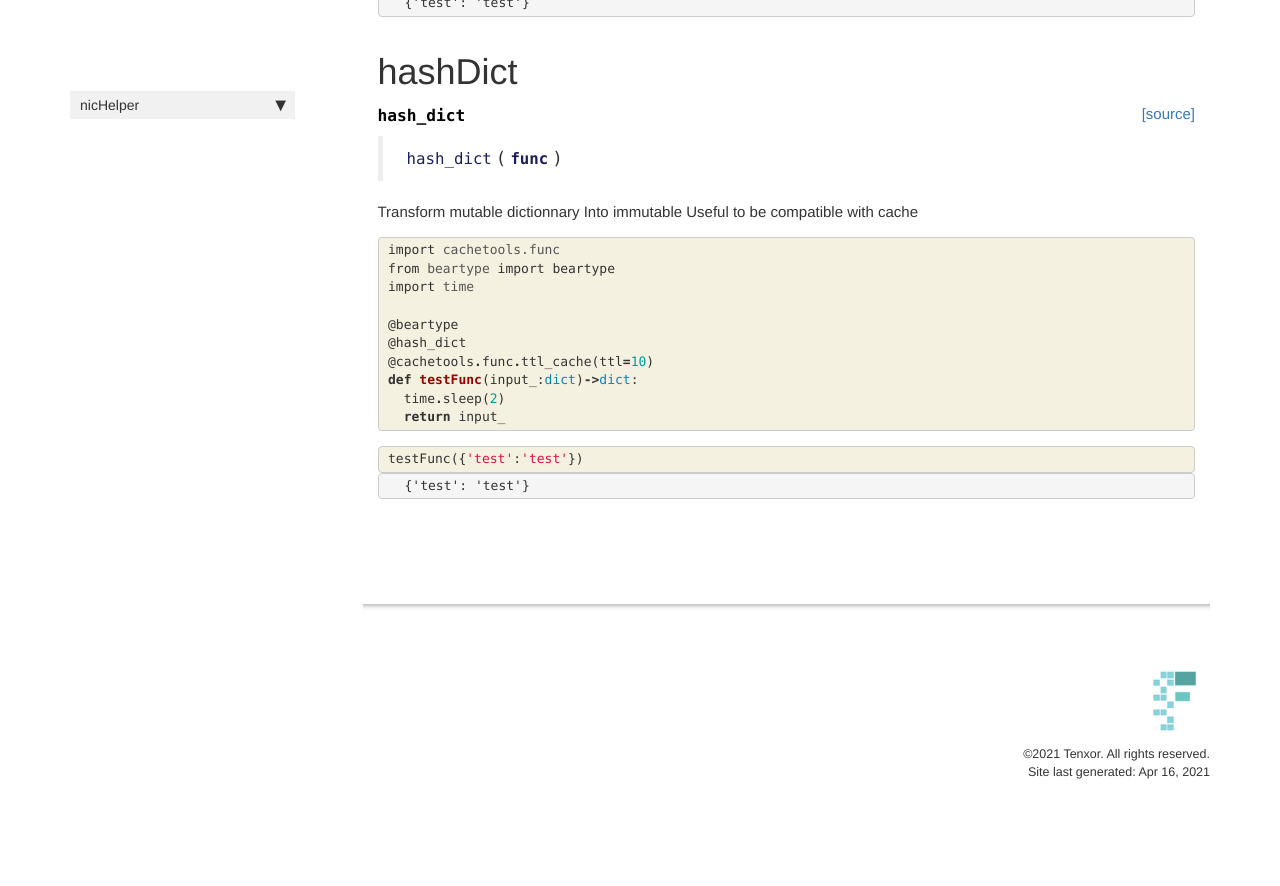
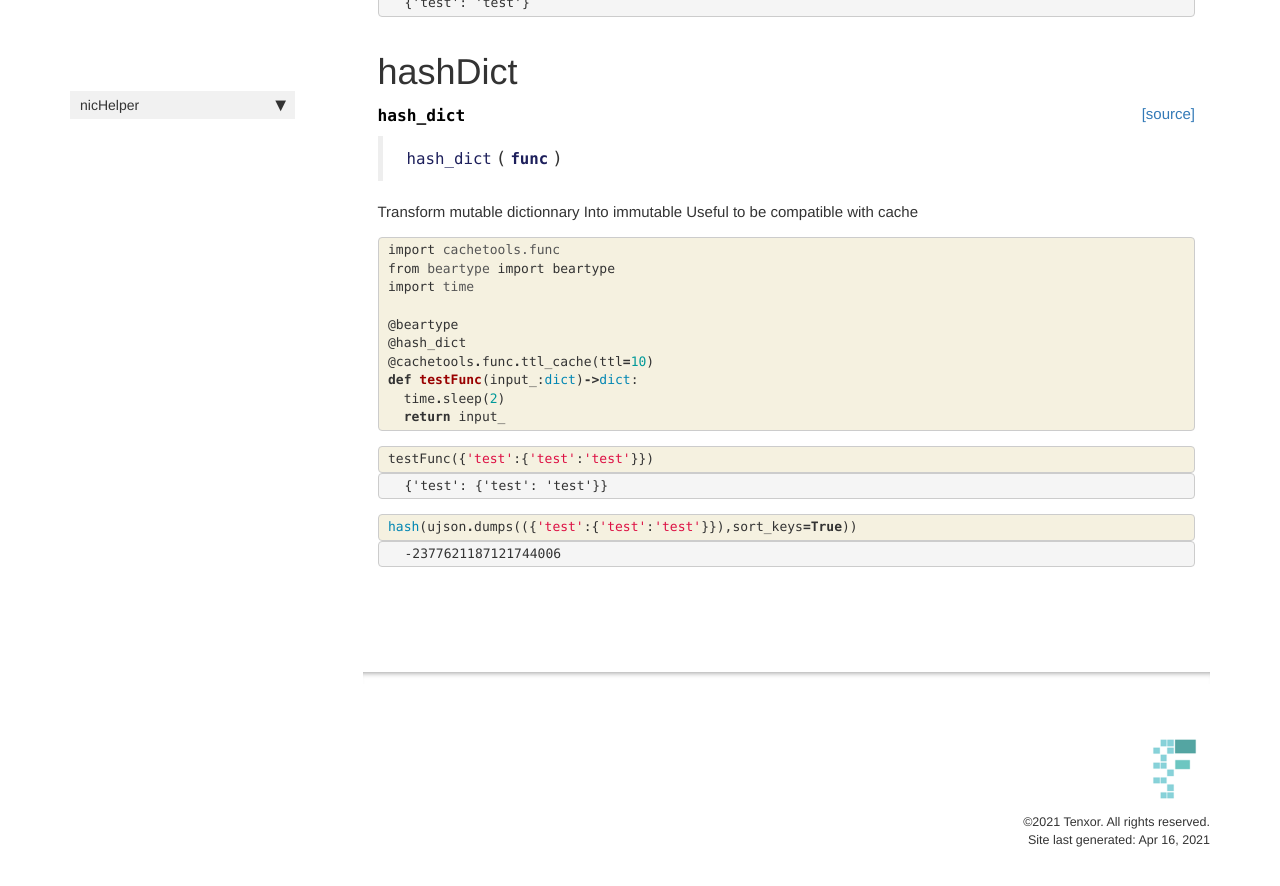
Before and after one commit to thanakijwanavit/nicHelper, a Jekyll site: the page built from docs/dictUtil.html, in a window 1280 px wide and 900 px high, scrolled down 3703 px. Shown: the top 886 px of the window. Built offline with Jekyll 4.4.1, drawn with Linux system fonts in a browser that asks for light colours; nearby versions of some CDN libraries; comment, search, counter and statistics services are not loaded; before the commit the page ends 4535 px from its top, so only the background shows below that; some of the changed text lies outside the part shown.

Commit message:
ujson sort_keys before hashing

```diff
--- a/docs/dictUtil.html
+++ b/docs/dictUtil.html
@@ -311,7 +311,7 @@ False
 
 
 <div class="output_markdown rendered_html output_subarea ">
-<h4 id="hashDict" class="doc_header"><code>hashDict</code><a href="https://github.com/thanakijwanavit/nicHelper/tree/master/nicHelper/dictUtil.py#L41" class="source_link" style="float:right">[source]</a></h4><blockquote><p><code>hashDict</code>(<strong><code>data</code></strong>:<code>dict</code>, <strong><code>hasher</code></strong>=<em><code>&lt;sha1 HASH object @ 0x7f4d842fff70&gt;</code></em>, <strong><code>encoder</code></strong>=<em><code>dumps</code></em>)</p>
+<h4 id="hashDict" class="doc_header"><code>hashDict</code><a href="https://github.com/thanakijwanavit/nicHelper/tree/master/nicHelper/dictUtil.py#L41" class="source_link" style="float:right">[source]</a></h4><blockquote><p><code>hashDict</code>(<strong><code>data</code></strong>:<code>dict</code>, <strong><code>hasher</code></strong>=<em><code>&lt;sha1 HASH object @ 0x7f2f77c78bd0&gt;</code></em>, <strong><code>encoder</code></strong>=<em><code>dumps</code></em>)</p>
 </blockquote>
 
 </div>
@@ -876,7 +876,7 @@ return:
 
 
 <div class="output_markdown rendered_html output_subarea ">
-<h4 id="hash_dict" class="doc_header"><code>hash_dict</code><a href="https://github.com/thanakijwanavit/nicHelper/tree/master/nicHelper/dictUtil.py#L119" class="source_link" style="float:right">[source]</a></h4><blockquote><p><code>hash_dict</code>(<strong><code>func</code></strong>)</p>
+<h4 id="hash_dict" class="doc_header"><code>hash_dict</code><a href="https://github.com/thanakijwanavit/nicHelper/tree/master/nicHelper/dictUtil.py#L122" class="source_link" style="float:right">[source]</a></h4><blockquote><p><code>hash_dict</code>(<strong><code>func</code></strong>)</p>
 </blockquote>
 <p>Transform mutable dictionnary
 Into immutable
@@ -932,7 +932,7 @@ Useful to be compatible with cache</p>
 
 <div class="inner_cell">
     <div class="input_area">
-<div class=" highlight hl-ipython3"><pre><span></span><span class="n">testFunc</span><span class="p">({</span><span class="s1">&#39;test&#39;</span><span class="p">:</span><span class="s1">&#39;test&#39;</span><span class="p">})</span>
+<div class=" highlight hl-ipython3"><pre><span></span><span class="n">testFunc</span><span class="p">({</span><span class="s1">&#39;test&#39;</span><span class="p">:{</span><span class="s1">&#39;test&#39;</span><span class="p">:</span><span class="s1">&#39;test&#39;</span><span class="p">}})</span>
 </pre></div>
 
     </div>
@@ -947,7 +947,40 @@ Useful to be compatible with cache</p>
 
 
 <div class="output_text output_subarea output_execute_result">
-<pre>{&#39;test&#39;: &#39;test&#39;}</pre>
+<pre>{&#39;test&#39;: {&#39;test&#39;: &#39;test&#39;}}</pre>
+</div>
+
+</div>
+
+</div>
+</div>
+
+</div>
+    {% endraw %}
+
+    {% raw %}
+
+<div class="cell border-box-sizing code_cell rendered">
+<div class="input">
+
+<div class="inner_cell">
+    <div class="input_area">
+<div class=" highlight hl-ipython3"><pre><span></span><span class="nb">hash</span><span class="p">(</span><span class="n">ujson</span><span class="o">.</span><span class="n">dumps</span><span class="p">(({</span><span class="s1">&#39;test&#39;</span><span class="p">:{</span><span class="s1">&#39;test&#39;</span><span class="p">:</span><span class="s1">&#39;test&#39;</span><span class="p">}}),</span><span class="n">sort_keys</span><span class="o">=</span><span class="kc">True</span><span class="p">))</span>
+</pre></div>
+
+    </div>
+</div>
+</div>
+
+<div class="output_wrapper">
+<div class="output">
+
+<div class="output_area">
+
+
+
+<div class="output_text output_subarea output_execute_result">
+<pre>-2377621187121744006</pre>
 </div>
 
 </div>
--- a/nicHelper/__init__.py
+++ b/nicHelper/__init__.py
@@ -1 +1 @@
-__version__ = "0.0.59"
+__version__ = "0.0.60"
```
Also changed, not shown: nicHelper/dictUtil.py (+8 -1 lines), 2 other files.
